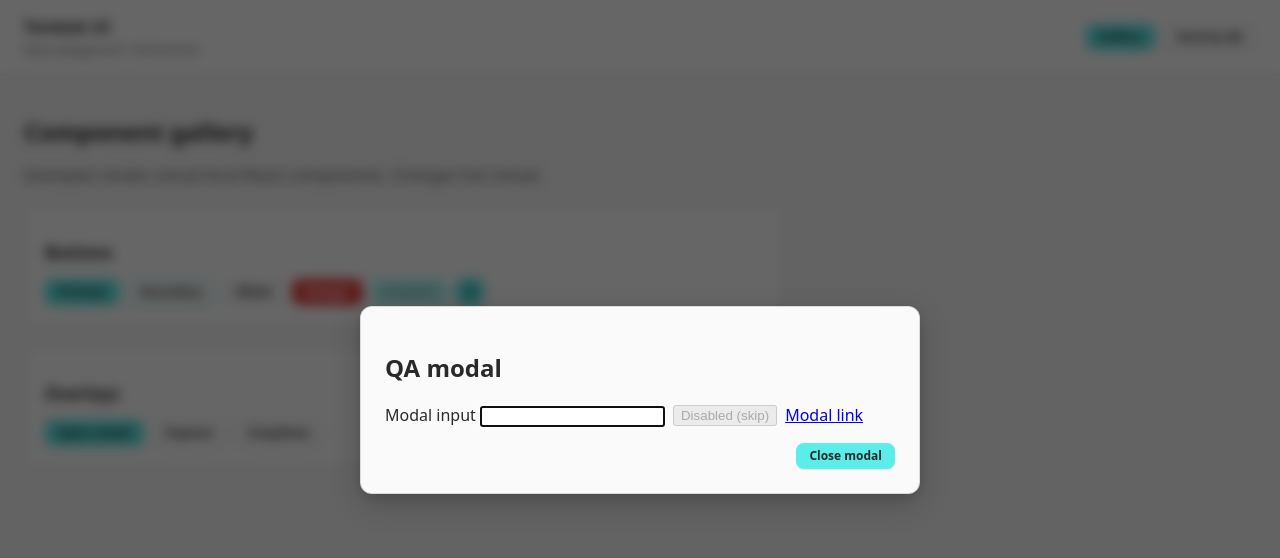
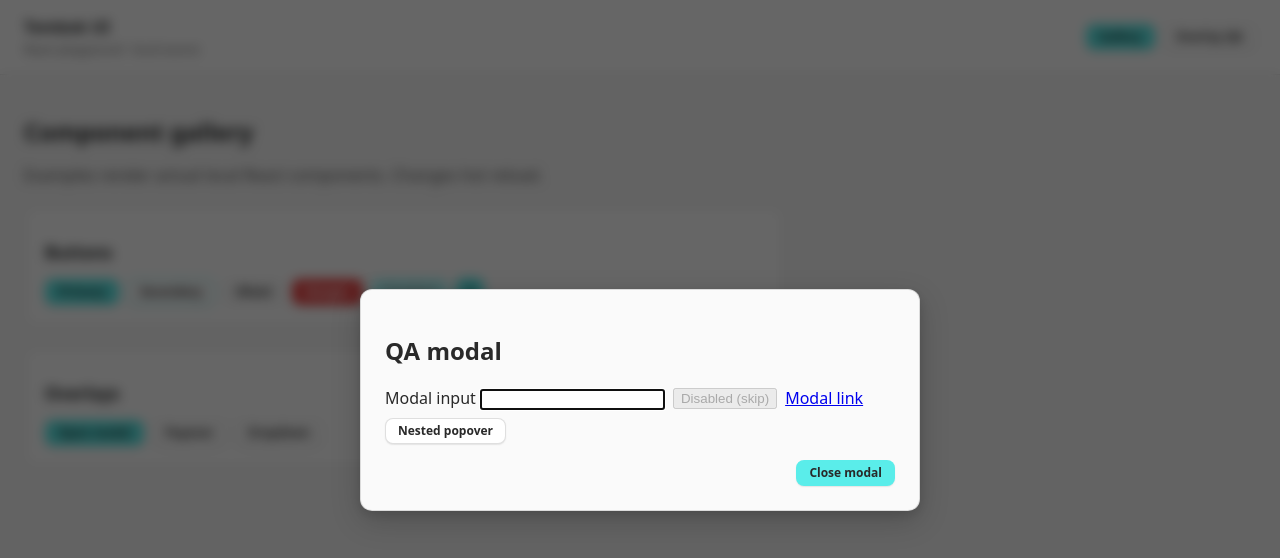
Before and after one commit to tembok-dev/tembok-ui, a React (Vite) app in the folder apps/playground/: page / in a window 1280 px wide. Both pictures are taken after a click on the button "Open modal". Shown: the top 558 px of the page. Built offline with nearby package versions, Linux system fonts and the light colour scheme.

Commit message:
test(playground): add modal plus portaled popover nesting regression fixture

```diff
--- a/apps/playground/src/playground.tsx
+++ b/apps/playground/src/playground.tsx
@@ -113,7 +113,7 @@ export function Playground() {
       <Modal open={modalOpen} onOpenChange={setModalOpen}
         header={<h2>QA modal</h2>}
         footer={emptyModal ? undefined : <Button onClick={() => setModalOpen(false)}>Close modal</Button>}>
-        {!emptyModal && <div className="modal-fixture"><label>Modal input <input aria-label="Modal input" /></label><button type="button" disabled>Disabled (skip)</button><a href="#focus-check" onClick={event => event.preventDefault()}>Modal link</a></div>}
+        {!emptyModal && <div className="modal-fixture"><label>Modal input <input aria-label="Modal input" /></label><button type="button" disabled>Disabled (skip)</button><a href="#focus-check" onClick={event => event.preventDefault()}>Modal link</a><Popover trigger={<Button type="button" intent="neutral">Nested popover</Button>}><div className="fixture-content"><button type="button">Nested action</button></div></Popover></div>}
       </Modal>
     </div>
   );
```
